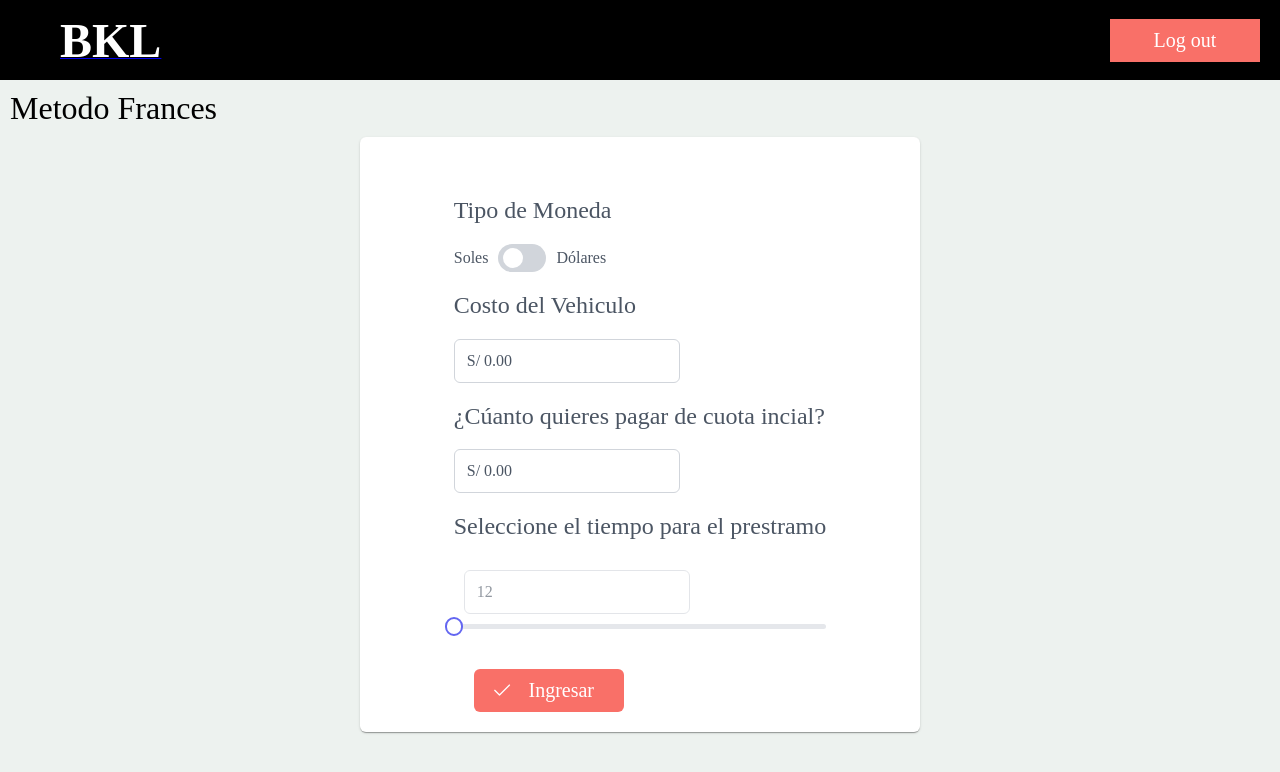
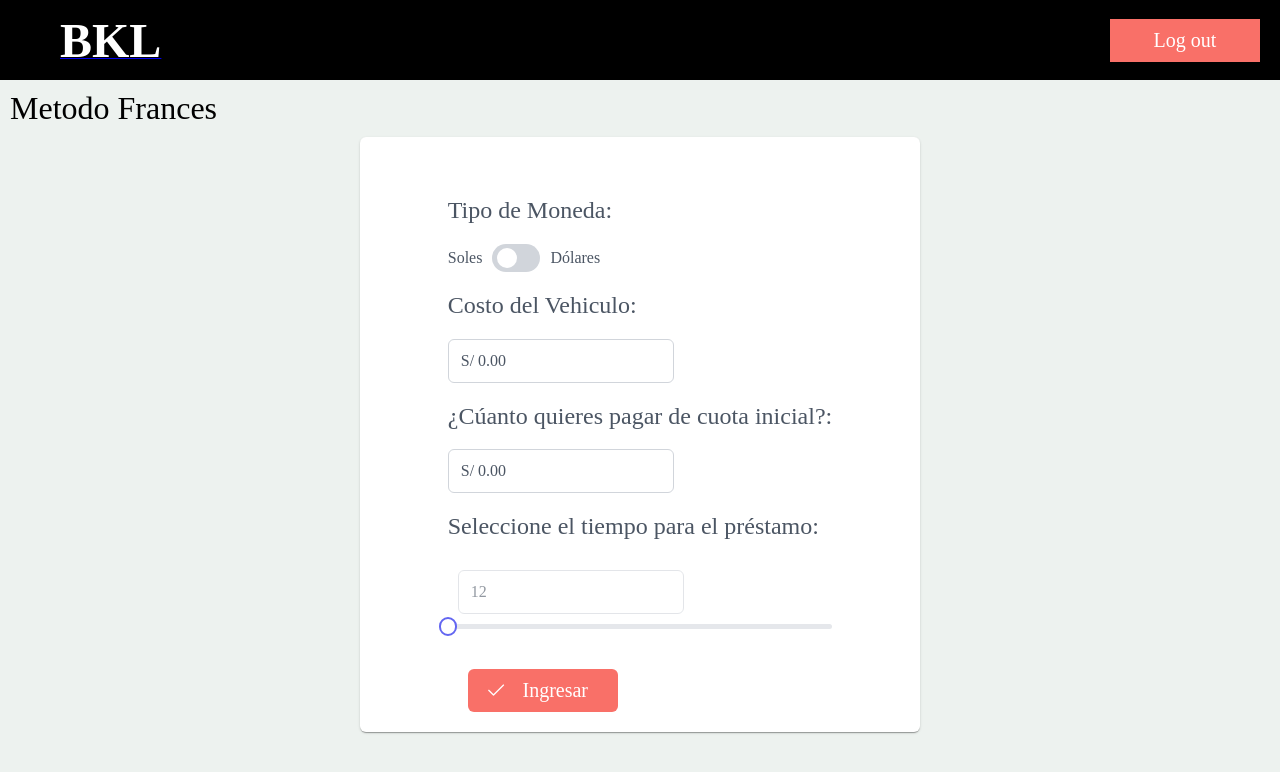
Before and after one commit to Finanzas-y-Economia/Front, a Vue app: page /methodfrances in a window 1280 px wide. Shown: the top 772 px of the page. Built offline with nearby package versions, Linux system fonts and the light colour scheme; a web font is replaced by a local one.

Commit message:
Update MethodFrances.vue

```diff
--- a/src/components/MethodFrances.vue
+++ b/src/components/MethodFrances.vue
@@ -14,24 +14,24 @@
 
   <Pv-Card class="cardinfo">
     <template #content>
-      <h2> Tipo de Moneda</h2>
+      <h2>Tipo de Moneda:</h2>
       <div class="currency-container" style="align-items: center;">
         <span>Soles</span>
         <Pv-InputSwitch v-model="checked" @change="toggleSwitch" style="margin: 0 10px;" />
         <span>Dólares</span>
       </div>
       <div>
-        <h2>Costo del Vehiculo</h2>
+        <h2>Costo del Vehiculo:</h2>
         <Pv-InputNumber v-model="value1" inputId="stacked-buttons" :mode="currencyMode" :currency="currency" :locale="locale2"  />
 
       </div>
       <div>
-        <h2>¿Cúanto quieres pagar de cuota incial?</h2>
+        <h2>¿Cúanto quieres pagar de cuota inicial?:</h2>
         <Pv-InputNumber v-model="value3" inputId="minmaxfraction" :minFractionDigits="2" :maxFractionDigits="5" :mode="currencyMode" :currency="currency"  :locale="locale2" />
 
       </div>
       <div>
-        <h2>Seleccione el tiempo para el prestramo</h2>
+        <h2>Seleccione el tiempo para el préstamo:</h2>
         <Pv-InputText  v-model.number="value" @input="updateSlider"   disabled   style="margin: 10px;"/>
         <Pv-Slider v-model="value"   :min="12" :max="36"/>
       </div>
```
